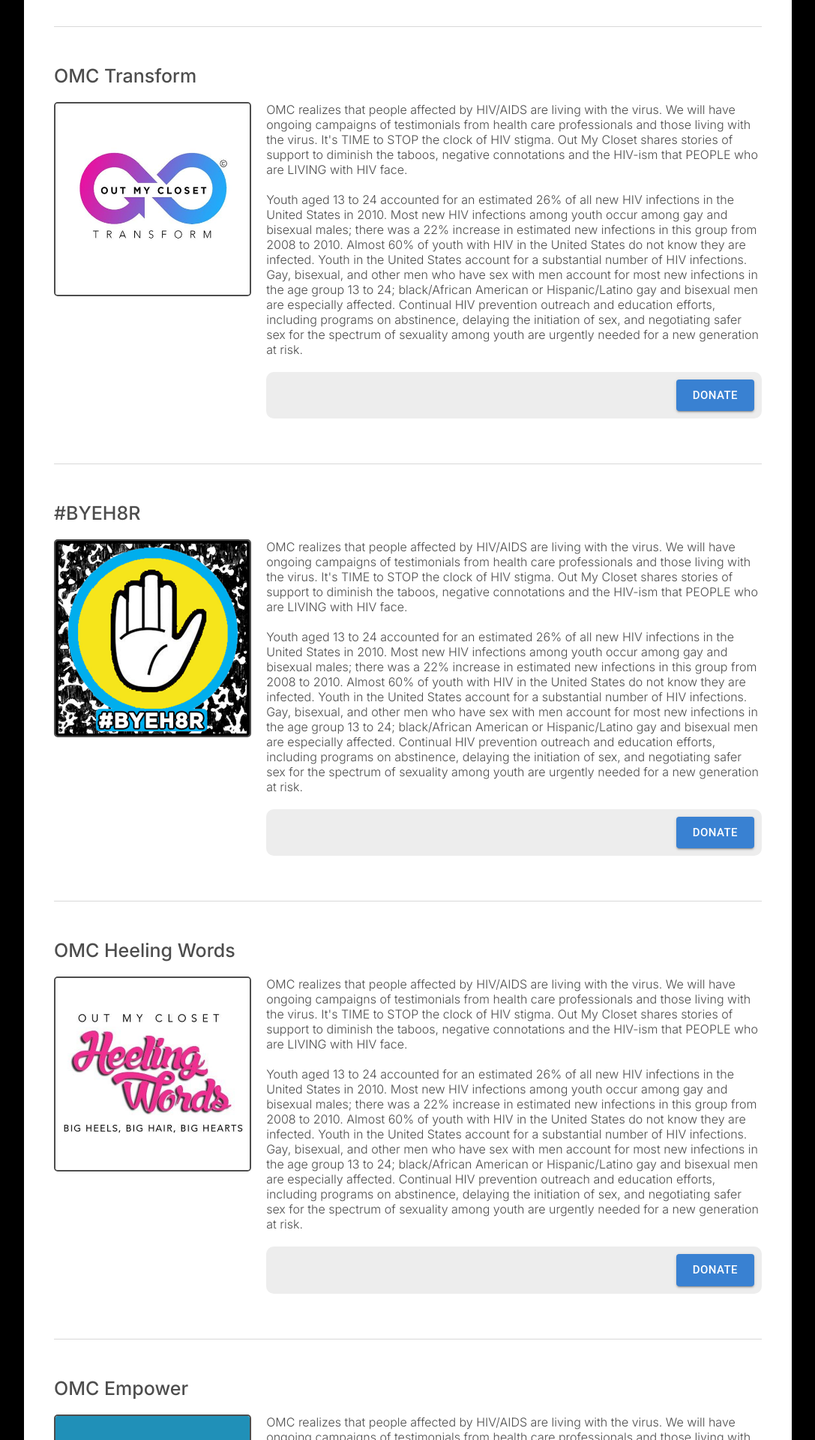
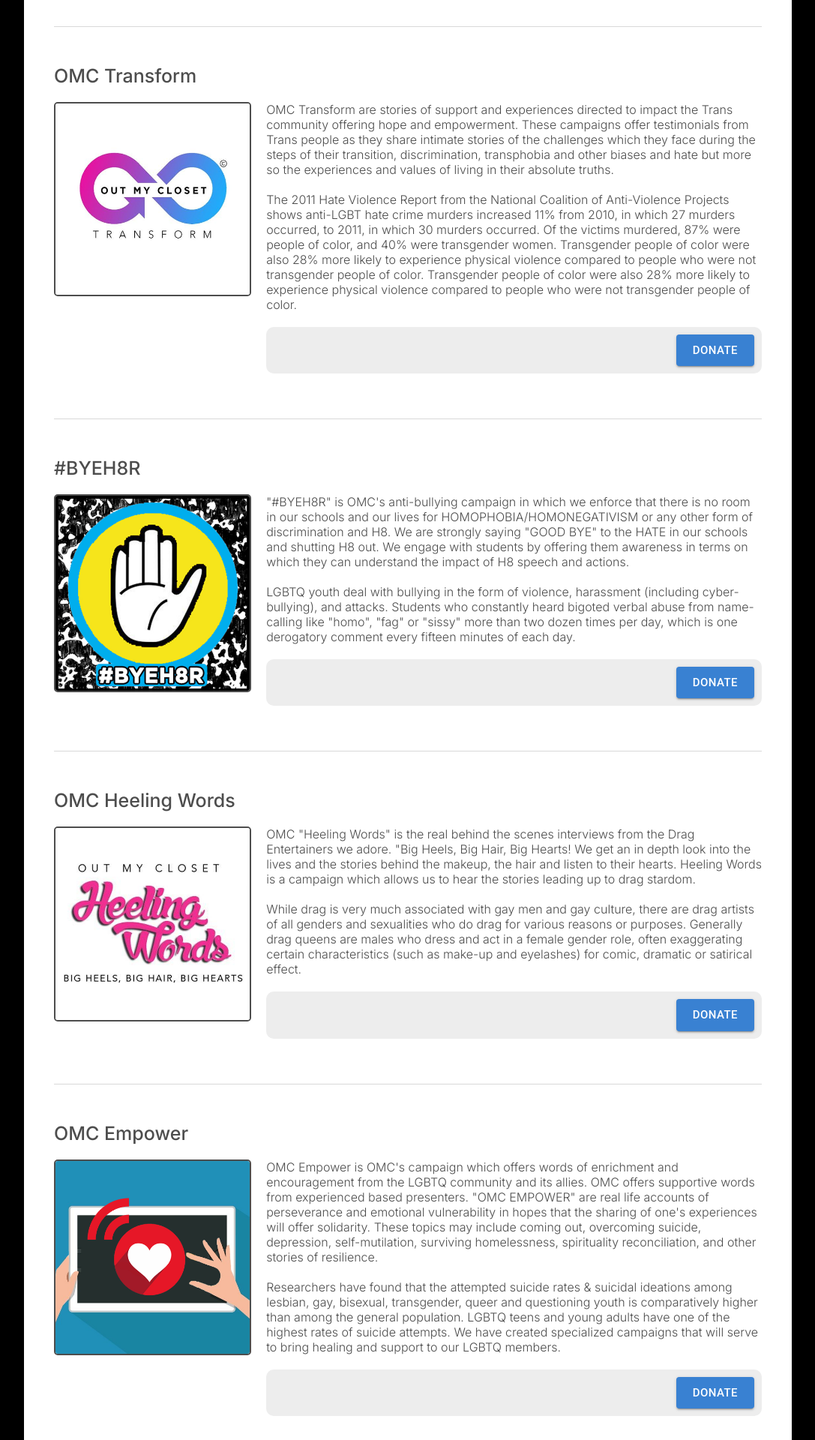
Before and after one commit to ronneildn/outmycloset, a Next.js app: page /campaigns in a window 1280 px wide. Shown: the part 1060-2980 px from the top of the page at 75% size, without its empty margins (96-1183 px from the left). Built offline with nearby package versions, Linux system fonts and the light colour scheme.

Commit message:
campaigns page update

```diff
--- a/components/Campaigns/CampaignsComponent.js
+++ b/components/Campaigns/CampaignsComponent.js
@@ -249,30 +249,26 @@ const CAMPAIGNSDATA = [
         html: (
             <div>
                 <p>
-                    OMC realizes that people affected by HIV/AIDS are living
-                    with the virus. We will have ongoing campaigns of
-                    testimonials from health care professionals and those living
-                    with the virus. It&apos;s TIME to STOP the clock of HIV
-                    stigma. Out My Closet shares stories of support to diminish
-                    the taboos, negative connotations and the HIV-ism that
-                    PEOPLE who are LIVING with HIV face.
+                    OMC Transform are stories of support and experiences
+                    directed to impact the Trans community offering hope and
+                    empowerment. These campaigns offer testimonials from Trans
+                    people as they share intimate stories of the challenges
+                    which they face during the steps of their transition,
+                    discrimination, transphobia and other biases and hate but
+                    more so the experiences and values of living in their
+                    absolute truths.
                 </p>
                 <p>
-                    Youth aged 13 to 24 accounted for an estimated 26% of all
-                    new HIV infections in the United States in 2010. Most new
-                    HIV infections among youth occur among gay and bisexual
-                    males; there was a 22% increase in estimated new infections
-                    in this group from 2008 to 2010. Almost 60% of youth with
-                    HIV in the United States do not know they are infected.
-                    Youth in the United States account for a substantial number
-                    of HIV infections. Gay, bisexual, and other men who have sex
-                    with men account for most new infections in the age group 13
-                    to 24; black/African American or Hispanic/Latino gay and
-                    bisexual men are especially affected. Continual HIV
-                    prevention outreach and education efforts, including
-                    programs on abstinence, delaying the initiation of sex, and
-                    negotiating safer sex for the spectrum of sexuality among
-                    youth are urgently needed for a new generation at risk.
+                    The 2011 Hate Violence Report from the National Coalition of
+                    Anti-Violence Projects shows anti-LGBT hate crime murders
+                    increased 11% from 2010, in which 27 murders occurred, to
+                    2011, in which 30 murders occurred. Of the victims murdered,
+                    87% were people of color, and 40% were transgender women.
+                    Transgender people of color were also 28% more likely to
+                    experience physical violence compared to people who were not
+                    transgender people of color. Transgender people of color
+                    were also 28% more likely to experience physical violence
+                    compared to people who were not transgender people of color.
                 </p>
             </div>
         ),
@@ -284,30 +280,22 @@ const CAMPAIGNSDATA = [
         html: (
             <div>
                 <p>
-                    OMC realizes that people affected by HIV/AIDS are living
-                    with the virus. We will have ongoing campaigns of
-                    testimonials from health care professionals and those living
-                    with the virus. It&apos;s TIME to STOP the clock of HIV
-                    stigma. Out My Closet shares stories of support to diminish
-                    the taboos, negative connotations and the HIV-ism that
-                    PEOPLE who are LIVING with HIV face.
+                    &quot;#BYEH8R&quot; is OMC&apos;s anti-bullying campaign in
+                    which we enforce that there is no room in our schools and
+                    our lives for HOMOPHOBIA/HOMONEGATIVISM or any other form of
+                    discrimination and H8. We are strongly saying &quot;GOOD
+                    BYE&quot; to the HATE in our schools and shutting H8 out. We
+                    engage with students by offering them awareness in terms on
+                    which they can understand the impact of H8 speech and
+                    actions.
                 </p>
                 <p>
-                    Youth aged 13 to 24 accounted for an estimated 26% of all
-                    new HIV infections in the United States in 2010. Most new
-                    HIV infections among youth occur among gay and bisexual
-                    males; there was a 22% increase in estimated new infections
-                    in this group from 2008 to 2010. Almost 60% of youth with
-                    HIV in the United States do not know they are infected.
-                    Youth in the United States account for a substantial number
-                    of HIV infections. Gay, bisexual, and other men who have sex
-                    with men account for most new infections in the age group 13
-                    to 24; black/African American or Hispanic/Latino gay and
-                    bisexual men are especially affected. Continual HIV
-                    prevention outreach and education efforts, including
-                    programs on abstinence, delaying the initiation of sex, and
-                    negotiating safer sex for the spectrum of sexuality among
-                    youth are urgently needed for a new generation at risk.
+                    LGBTQ youth deal with bullying in the form of violence,
+                    harassment (including cyber-bullying), and attacks. Students
+                    who constantly heard bigoted verbal abuse from name-calling
+                    like &quot;homo&quot;, &quot;fag&quot; or &quot;sissy&quot;
+                    more than two dozen times per day, which is one derogatory
+                    comment every fifteen minutes of each day.
                 </p>
             </div>
         ),
@@ -319,30 +307,21 @@ const CAMPAIGNSDATA = [
         html: (
             <div>
                 <p>
-                    OMC realizes that people affected by HIV/AIDS are living
-                    with the virus. We will have ongoing campaigns of
-                    testimonials from health care professionals and those living
-                    with the virus. It&apos;s TIME to STOP the clock of HIV
-                    stigma. Out My Closet shares stories of support to diminish
-                    the taboos, negative connotations and the HIV-ism that
-                    PEOPLE who are LIVING with HIV face.
+                    OMC &quot;Heeling Words&quot; is the real behind the scenes
+                    interviews from the Drag Entertainers we adore. &quot;Big
+                    Heels, Big Hair, Big Hearts! We get an in depth look into
+                    the lives and the stories behind the makeup, the hair and
+                    listen to their hearts. Heeling Words is a campaign which
+                    allows us to hear the stories leading up to drag stardom.
                 </p>
                 <p>
-                    Youth aged 13 to 24 accounted for an estimated 26% of all
-                    new HIV infections in the United States in 2010. Most new
-                    HIV infections among youth occur among gay and bisexual
-                    males; there was a 22% increase in estimated new infections
-                    in this group from 2008 to 2010. Almost 60% of youth with
-                    HIV in the United States do not know they are infected.
-                    Youth in the United States account for a substantial number
-                    of HIV infections. Gay, bisexual, and other men who have sex
-                    with men account for most new infections in the age group 13
-                    to 24; black/African American or Hispanic/Latino gay and
-                    bisexual men are especially affected. Continual HIV
-                    prevention outreach and education efforts, including
-                    programs on abstinence, delaying the initiation of sex, and
-                    negotiating safer sex for the spectrum of sexuality among
-                    youth are urgently needed for a new generation at risk.
+                    While drag is very much associated with gay men and gay
+                    culture, there are drag artists of all genders and
+                    sexualities who do drag for various reasons or purposes.
+                    Generally drag queens are males who dress and act in a
+                    female gender role, often exaggerating certain
+                    characteristics (such as make-up and eyelashes) for comic,
+                    dramatic or satirical effect.
                 </p>
             </div>
         ),
@@ -354,30 +333,25 @@ const CAMPAIGNSDATA = [
         html: (
             <div>
                 <p>
-                    OMC realizes that people affected by HIV/AIDS are living
-                    with the virus. We will have ongoing campaigns of
-                    testimonials from health care professionals and those living
-                    with the virus. It&apos;s TIME to STOP the clock of HIV
-                    stigma. Out My Closet shares stories of support to diminish
-                    the taboos, negative connotations and the HIV-ism that
-                    PEOPLE who are LIVING with HIV face.
+                    OMC Empower is OMC&apos;s campaign which offers words of
+                    enrichment and encouragement from the LGBTQ community and
+                    its allies. OMC offers supportive words from experienced
+                    based presenters. &quot;OMC EMPOWER&quot; are real life
+                    accounts of perseverance and emotional vulnerability in
+                    hopes that the sharing of one&apos;s experiences will offer
+                    solidarity. These topics may include coming out, overcoming
+                    suicide, depression, self-mutilation, surviving
+                    homelessness, spirituality reconciliation, and other stories
+                    of resilience.
                 </p>
                 <p>
-                    Youth aged 13 to 24 accounted for an estimated 26% of all
-                    new HIV infections in the United States in 2010. Most new
-                    HIV infections among youth occur among gay and bisexual
-                    males; there was a 22% increase in estimated new infections
-                    in this group from 2008 to 2010. Almost 60% of youth with
-                    HIV in the United States do not know they are infected.
-                    Youth in the United States account for a substantial number
-                    of HIV infections. Gay, bisexual, and other men who have sex
-                    with men account for most new infections in the age group 13
-                    to 24; black/African American or Hispanic/Latino gay and
-                    bisexual men are especially affected. Continual HIV
-                    prevention outreach and education efforts, including
-                    programs on abstinence, delaying the initiation of sex, and
-                    negotiating safer sex for the spectrum of sexuality among
-                    youth are urgently needed for a new generation at risk.
+                    Researchers have found that the attempted suicide rates
+                    &#38; suicidal ideations among lesbian, gay, bisexual,
+                    transgender, queer and questioning youth is comparatively
+                    higher than among the general population. LGBTQ teens and
+                    young adults have one of the highest rates of suicide
+                    attempts. We have created specialized campaigns that will
+                    serve to bring healing and support to our LGBTQ members.
                 </p>
             </div>
         ),
@@ -389,30 +363,24 @@ const CAMPAIGNSDATA = [
         html: (
             <div>
                 <p>
-                    OMC realizes that people affected by HIV/AIDS are living
-                    with the virus. We will have ongoing campaigns of
-                    testimonials from health care professionals and those living
-                    with the virus. It&apos;s TIME to STOP the clock of HIV
-                    stigma. Out My Closet shares stories of support to diminish
-                    the taboos, negative connotations and the HIV-ism that
-                    PEOPLE who are LIVING with HIV face.
-                </p>
-                <p>
-                    Youth aged 13 to 24 accounted for an estimated 26% of all
-                    new HIV infections in the United States in 2010. Most new
-                    HIV infections among youth occur among gay and bisexual
-                    males; there was a 22% increase in estimated new infections
-                    in this group from 2008 to 2010. Almost 60% of youth with
-                    HIV in the United States do not know they are infected.
-                    Youth in the United States account for a substantial number
-                    of HIV infections. Gay, bisexual, and other men who have sex
-                    with men account for most new infections in the age group 13
-                    to 24; black/African American or Hispanic/Latino gay and
-                    bisexual men are especially affected. Continual HIV
-                    prevention outreach and education efforts, including
-                    programs on abstinence, delaying the initiation of sex, and
-                    negotiating safer sex for the spectrum of sexuality among
-                    youth are urgently needed for a new generation at risk.
+                    LGBT youth can suffer from self-esteem and identity issues.
+                    These issues are complicated and can be precursors to
+                    substance abuse. The lack of social acceptance that LGBT
+                    youth experience can lead to dangerous behavior. LGBT youth
+                    experience higher rates of cigarette, alcohol and marijuana
+                    use, as well as other drugs. Research done by the University
+                    of Pittsburgh found that LGBT youth are 190% more likely to
+                    resort to substance abuse, including an increase of 340% for
+                    bisexual youth and 400% for lesbian youth. When LGBT youth
+                    use drugs to deal with their pain, mental health issues can
+                    be aggravated. LGBT youth, especially male youth, can resort
+                    to criminal behavior as a way to escape the pain which they
+                    feel or to feed their addiction. Some youth drop out of
+                    school, run away or end up homeless when experiencing LGBT
+                    issues, especially when they are rejected by their family
+                    and peers. Out My Closet&apos;s &quot;GLARE,&quot; builds
+                    affirming media campaigns focused on the LGBTQ youth
+                    population and substance abuse.
                 </p>
             </div>
         ),
```
